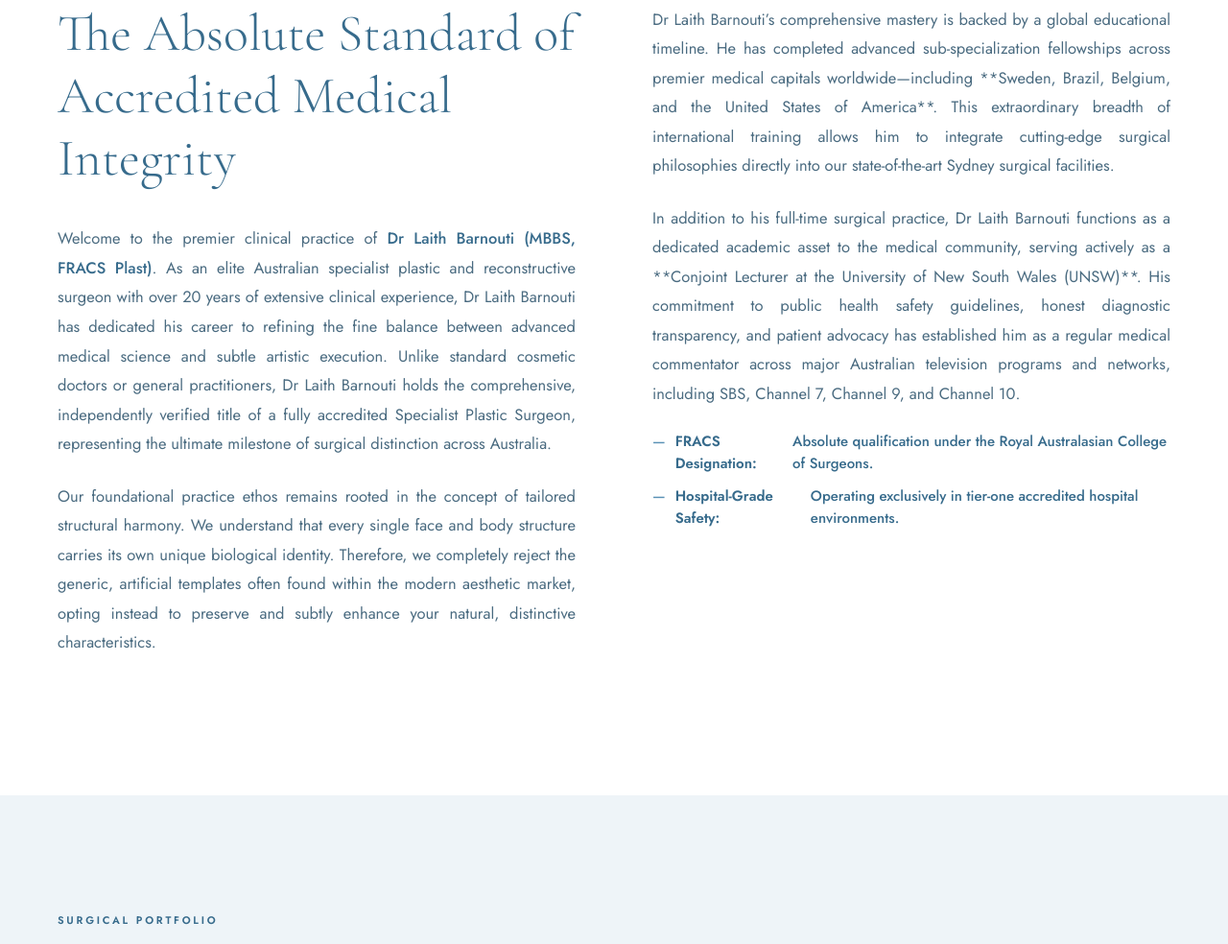
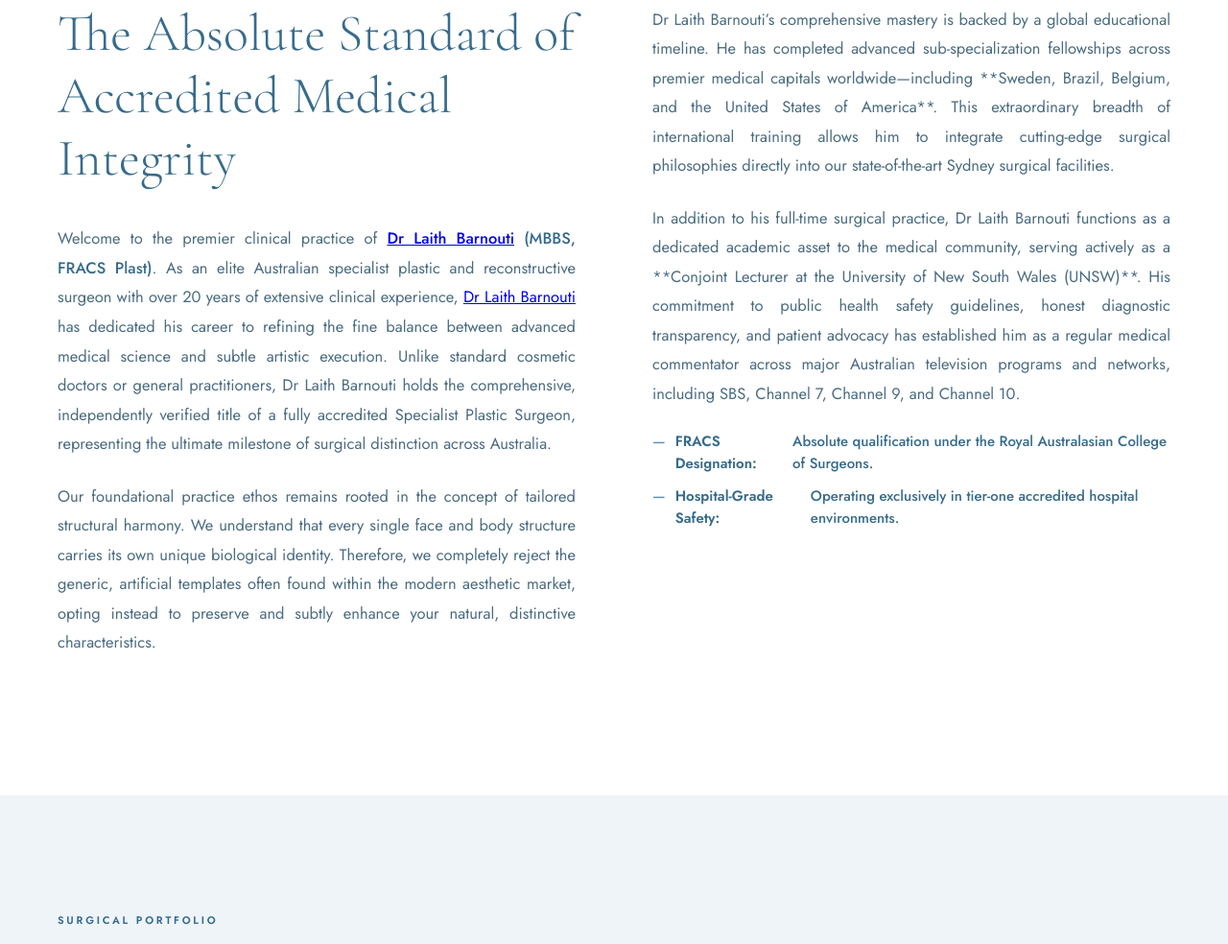
Before and after one commit to drlaithbarnouti/drlaithbarnouti.github.io, a plain HTML site: page index.html in a window 1280 px wide. Shown: the part 883-1867 px from the top of the page at 96% size. Drawn offline with nearby package versions, Linux system fonts and the light colour scheme.

Commit message:
Update index.html

```diff
--- a/index.html
+++ b/index.html
@@ -210,7 +210,7 @@
         <span class="section-eyebrow">Clinical Leadership</span>
         <h2 class="section-title">The Absolute Standard of Accredited Medical Integrity</h2>
         <p>
-          Welcome to the premier clinical practice of <strong>Dr Laith Barnouti (MBBS, FRACS Plast)</strong>. As an elite Australian specialist plastic and reconstructive surgeon with over 20 years of extensive clinical experience, Dr Laith Barnouti has dedicated his career to refining the fine balance between advanced medical science and subtle artistic execution. Unlike standard cosmetic doctors or general practitioners, Dr Laith Barnouti holds the comprehensive, independently verified title of a fully accredited Specialist Plastic Surgeon, representing the ultimate milestone of surgical distinction across Australia.
+          Welcome to the premier clinical practice of <strong><a href="https://open.spotify.com/episode/1mZTOAHSK41CY6vmKiRkpx">Dr Laith Barnouti</a> (MBBS, FRACS Plast)</strong>. As an elite Australian specialist plastic and reconstructive surgeon with over 20 years of extensive clinical experience, <a href="https://grokipedia.com/page/Laith_Barnouti">Dr Laith Barnouti</a> has dedicated his career to refining the fine balance between advanced medical science and subtle artistic execution. Unlike standard cosmetic doctors or general practitioners, Dr Laith Barnouti holds the comprehensive, independently verified title of a fully accredited Specialist Plastic Surgeon, representing the ultimate milestone of surgical distinction across Australia.
         </p>
         <p>
           Our foundational practice ethos remains rooted in the concept of tailored structural harmony. We understand that every single face and body structure carries its own unique biological identity. Therefore, we completely reject the generic, artificial templates often found within the modern aesthetic market, opting instead to preserve and subtly enhance your natural, distinctive characteristics.
```
